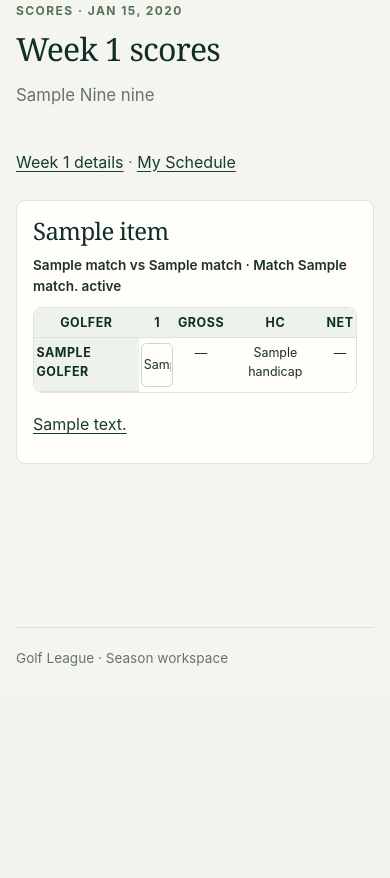
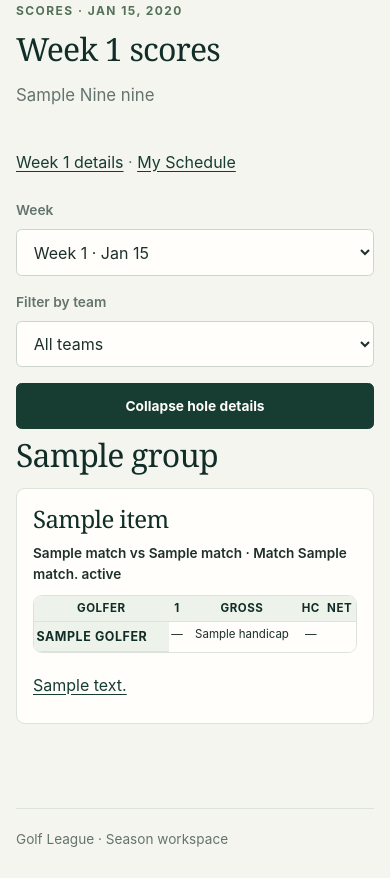
Before and after one commit to adhatcher-org/golf_league, a FastAPI app: template templates/player/scores/week.html in a window 390 px wide. Shown: the part 147-1025 px from the top of the page. Before the commit the page ends 813 px from the top, so only its background shows below. Run offline with FastAPI, Linux system fonts and the light colour scheme; the template is opened without the code that fills it: most values are stand-ins (such as "Sample title", 1, 10 or a date in 2020); parts of the project's set-up code (start-up, migrations or seed data) failed here and were passed over.

Commit message:
GL-97: mobile scores layout — team filter, week dropdown, Gross/Net/HC, collapse, team grouping

```diff
--- a/golf_league/routers/player_scores.py
+++ b/golf_league/routers/player_scores.py
@@ -14,6 +14,7 @@ import logging
 
 from fastapi import APIRouter, Depends, HTTPException, Request
 from fastapi.responses import RedirectResponse, Response
+from sqlalchemy import select
 from sqlalchemy.exc import SQLAlchemyError
 from sqlalchemy.orm import Session
 
@@ -186,6 +187,24 @@ def _match_form(request: Request, session: Session, week: Week, match: SheetMatc
     }
 
 
+def _group_matches(matches: list[dict], week_type: str) -> list[dict]:
+    """Group match views for the scores page.
+
+    Match weeks group by Team 1 vs Team 2 so the matchups between two teams sit
+    together. Play-with-team weeks group by team so each team's players sit under
+    the team. Groups keep the sheet's schedule order.
+    """
+    groups: dict[str, list[dict]] = {}
+    for item in matches:
+        match = item["match"]
+        if week_type == "play_with_team":
+            key = match.home_team_name  # home == away for a self-match
+        else:
+            key = f"{match.home_team_name} vs {match.away_team_name}"
+        groups.setdefault(key, []).append(item)
+    return [{"label": label, "matches": items} for label, items in groups.items()]
+
+
 # --- the week's scores ---------------------------------------------------------
 
 
@@ -195,9 +214,31 @@ async def week_scores(week_id: int, request: Request,
                       user: User = Depends(require_verified_user)) -> Response:  # noqa: B008
     week = _week(session, week_id)
     actor, today = _actor(user), _today(request)
+    team = request.query_params.get("team")
+    # The week dropdown at the top of the page GETs ?week=<id>; follow it to that
+    # week's scores page so the URL stays the page the user actually asked for.
+    target_week = request.query_params.get("week")
+    if target_week is not None:
+        try:
+            target_id = int(target_week)
+        except ValueError:
+            target_id = None
+        if target_id is not None and target_id != week_id:
+            target = session.get(Week, target_id)
+            if target is not None and target.season_id == week.season_id:
+                return RedirectResponse(f"/weeks/{target_id}/scores", status_code=303,
+                                        headers=PRIVATE_HEADERS)
     sheet = week_sheet(session, week.id)
     hole_numbers = [hole.number for hole in week_holes(session, week.id)]
     open_to_viewer = _open_to(session, week, actor, today)
+    # Weeks of this season for the week switcher; teams present this week for the filter.
+    weeks = list(session.scalars(
+        select(Week).where(Week.season_id == week.season_id).order_by(Week.index)
+    ))
+    teams = sorted({match.home_team_name for match in sheet} | {match.away_team_name for match in sheet})
+    if team:
+        sheet = [match for match in sheet
+                 if match.home_team_name == team or match.away_team_name == team]
     matches = []
     for match in sheet:
         link = None
@@ -210,8 +251,10 @@ async def week_scores(week_id: int, request: Request,
             "match": match, "title": _title(match), "state_line": _state_line(request, match), "link": link,
             "view": {"rows": _rows(match, hole_numbers, frozenset(), {}, set())},
         })
+    groups = _group_matches(matches, week.week_type)
     return _page(request, "player/scores/week.html", {
-        "week": week, "matches": matches, "hole_numbers": hole_numbers,
+        "week": week, "matches": matches, "groups": groups, "hole_numbers": hole_numbers,
+        "weeks": weeks, "teams": teams, "team": team,
         "saved": request.query_params.get("saved") == "1", "errors": {},
     })
 
--- a/static/app.css
+++ b/static/app.css
@@ -1750,3 +1750,80 @@ pre { max-width: 100%; overflow-x: auto; }
     .roster__detail { width: 100%; padding: 0.5rem 0.8rem; font-size: 0.84rem; }
     .roster-dialog__details { grid-template-columns: 1fr; }
 }
+
+/* --- GL-97: week scores toolbar, collapse toggle and mobile layout ---------- */
+
+.score-toolbar {
+    width: 100%;
+    max-width: none;
+    margin: 0 0 1rem;
+    display: flex;
+    flex-wrap: wrap;
+    gap: 0.5rem 1rem;
+    align-items: center;
+}
+.score-toolbar label {
+    margin: 0;
+    font-size: 0.86rem;
+    font-weight: 600;
+    color: var(--muted);
+    white-space: nowrap;
+}
+.score-toolbar select {
+    width: auto;
+    min-width: 14rem;
+}
+
+.score-columns {
+    display: flex;
+    flex-wrap: wrap;
+    gap: 0.5rem;
+    align-items: center;
+    margin: 0 0 1rem;
+}
+.score-tables {
+    min-width: 0;
+}
+.collapse-toggle {
+    width: auto;
+    min-height: 2.75rem;
+    padding: 0.7rem 1rem;
+    font-size: 0.86rem;
+}
+
+.score-hole.is-collapsed {
+    display: none;
+}
+
+@media (max-width: 720px) {
+    .score-toolbar {
+        flex-direction: column;
+        align-items: stretch;
+        gap: 0.5rem;
+    }
+    .score-toolbar label {
+        text-align: left;
+    }
+    .score-toolbar select {
+        width: 100%;
+        min-width: 0;
+    }
+    .score-columns {
+        flex-direction: column;
+        align-items: stretch;
+        gap: 0.4rem;
+    }
+    .collapse-toggle {
+        width: 100%;
+    }
+    /* Keep the scores table readable on a phone: smaller, centered cells. */
+    .score-grid th,
+    .score-grid td {
+        font-size: 0.72rem;
+        padding: 0.25rem 0.1rem;
+    }
+    .score-grid--named th[scope="row"] {
+        font-size: 0.78rem;
+        padding: 0.3rem 0.15rem;
+    }
+}
--- a/static/app.js
+++ b/static/app.js
@@ -214,6 +214,22 @@ document.addEventListener('DOMContentLoaded', function() {
         if (row) scoreRowTotal(row);
     });
 
+    // Collapse the hole-detail columns of every score grid on the page, leaving
+    // only Golfer, Gross, HC and Net. Toggled from the scores page toolbar.
+    const collapseToggle = document.getElementById('collapse-toggle');
+    const scoreTables = document.getElementById('score-tables');
+    if (collapseToggle && scoreTables) {
+        const holeCells = scoreTables.querySelectorAll('.score-hole');
+        const setCollapsed = (collapsed) => {
+            scoreTables.classList.toggle('is-collapsed', collapsed);
+            collapseToggle.setAttribute('aria-pressed', String(collapsed));
+            collapseToggle.textContent = collapsed ? 'Show hole details' : 'Collapse hole details';
+        };
+        collapseToggle.addEventListener('click', () =>
+            setCollapsed(!scoreTables.classList.contains('is-collapsed')));
+        setCollapsed(false);
+    }
+
     // Roster page: golfer detail dialog (contact fetched on demand), plus
     // client-side column sort and text filter. Guards on element ids so this
     // only runs on /roster.
--- a/templates/player/scores/week.html
+++ b/templates/player/scores/week.html
@@ -7,9 +7,40 @@
     <p>{% if week.nine %}{{ week.nine|title }} nine{% else %}Rain date{% endif %}</p>
 </section>
 <nav aria-label="Week navigation"><p><a class="tap-link" href="/weeks/{{ week.id }}">Week {{ week.index }} details</a> · <a class="tap-link" href="/my/schedule?season_id={{ week.season_id }}">My Schedule</a></p></nav>
+
+<form class="score-toolbar" method="get" action="/weeks/{{ week.id }}/scores">
+    <label for="score-week">Week</label>
+    <select id="score-week" name="week" onchange="this.form.submit()">
+        {% for w in weeks %}
+        <option value="{{ w.id }}" {% if w.id == week.id %}selected{% endif %}>
+            Week {{ w.index }}{% if w.play_date %} · {{ w.play_date.strftime('%b %-d') }}{% endif %}
+        </option>
+        {% endfor %}
+    </select>
+</form>
+{% if teams %}
+<form class="score-toolbar" method="get" action="/weeks/{{ week.id }}/scores">
+    <label for="score-team">Filter by team</label>
+    <select id="score-team" name="team" onchange="this.form.submit()">
+        <option value="">All teams</option>
+        {% for name in teams %}
+        <option value="{{ name }}" {% if name == team %}selected{% endif %}>{{ name }}</option>
+        {% endfor %}
+    </select>
+</form>
+{% endif %}
 {% if saved %}<p class="notice" role="status">Your scores were saved.</p>{% endif %}
-{% if not matches %}<p class="empty-state">This week has no generated matches.</p>{% endif %}
-{% for item in matches %}
+{% if not groups %}<p class="empty-state">This week has no generated matches.</p>{% endif %}
+
+<div class="score-columns">
+    <button id="collapse-toggle" type="button" class="collapse-toggle" aria-pressed="false">
+        Collapse hole details
+    </button>
+    <div id="score-tables" class="score-tables">
+        {% for group in groups %}
+        <section class="score-group" aria-labelledby="group-title-{{ loop.index }}">
+            <h2 id="group-title-{{ loop.index }}">{{ group.label }}</h2>
+            {% for item in group.matches %}
             <section class="score-match" id="match-{{ item.match.player_match_id }}" aria-labelledby="match-title-{{ item.match.player_match_id }}">
                 <h2 id="match-title-{{ item.match.player_match_id }}">{{ item.title }}</h2>
                 <p class="score-match__state">{{ item.match.home_team_name }} vs {{ item.match.away_team_name }} · Match {{ item.match.position_label }}. {{ item.state_line }}</p>
@@ -18,4 +49,8 @@
                 {% if item.link %}<div class="score-match__actions"><a class="tap-link" href="{{ item.link.href }}">{{ item.link.text }}<span class="visually-hidden"> for {{ item.title }}</span></a></div>{% endif %}
             </section>
             {% endfor %}
+        </section>
+        {% endfor %}
+    </div>
+</div>
 {% endblock %}
--- a/templates/scores/_match_inputs.html
+++ b/templates/scores/_match_inputs.html
@@ -1,7 +1,7 @@
 <tr data-handicap="{{ row.golfer.handicap if row.golfer.handicap is not none else '' }}">
     <th scope="row">{{ row.golfer.name }}{% if row.golfer.is_sub %} (sub){% endif %}</th>
     {% for cell in row.inputs %}
-    <td><label class="visually-hidden" for="{{ cell.field }}">Hole {{ cell.hole }}, {{ row.golfer.name }}</label>
+    <td class="score-hole"><label class="visually-hidden" for="{{ cell.field }}">Hole {{ cell.hole }}, {{ row.golfer.name }}</label>
         <input class="score-input" type="text" inputmode="numeric" maxlength="2" autocomplete="off" id="{{ cell.field }}" name="{{ cell.field }}" value="{{ cell.value }}"{% if form_id %} form="{{ form_id }}"{% endif %}{% if cell.invalid %} aria-invalid="true"{% endif %}></td>
     {% endfor %}
     <td class="score-total">—</td>
--- a/templates/scores/_match_scores.html
+++ b/templates/scores/_match_scores.html
@@ -1,6 +1,6 @@
 <tr>
     <th scope="row">{{ row.golfer.name }}{% if row.golfer.is_sub %} (sub){% endif %}</th>
-    {% for number in hole_numbers %}<td>{{ row.golfer.strokes_by_hole.get(number, '—') }}</td>{% endfor %}
+    {% for number in hole_numbers %}<td class="score-hole">{{ row.golfer.strokes_by_hole.get(number, '—') }}</td>{% endfor %}
     <td>{% if row.golfer.total is not none %}{{ row.golfer.total }}{% else %}—{% endif %}</td>
     <td>{{ row.golfer.handicap if row.golfer.handicap is not none else '—' }}</td>
     <td>{% if row.golfer.total is not none and row.golfer.handicap is not none %}{{ row.golfer.total - row.golfer.handicap }}{% else %}—{% endif %}</td>
--- a/templates/scores/_match_table.html
+++ b/templates/scores/_match_table.html
@@ -1,6 +1,6 @@
 <div class="table-wrap score-grid score-grid--named">
     <table>
-        <thead><tr><th scope="col">Golfer</th>{% for number in hole_numbers %}<th scope="col">{{ number }}</th>{% endfor %}<th scope="col">Gross</th><th scope="col">HC</th><th scope="col">Net</th></tr></thead>
+        <thead><tr><th scope="col">Golfer</th>{% for number in hole_numbers %}<th scope="col" class="score-hole">{{ number }}</th>{% endfor %}<th scope="col">Gross</th><th scope="col">HC</th><th scope="col">Net</th></tr></thead>
         <tbody>
             {% for row in view.rows %}{% if row.inputs %}{% include "scores/_match_inputs.html" %}{% else %}{% include "scores/_match_scores.html" %}{% endif %}{% endfor %}
         </tbody>
```
Lines whose indentation alone changed are shown as unchanged.
